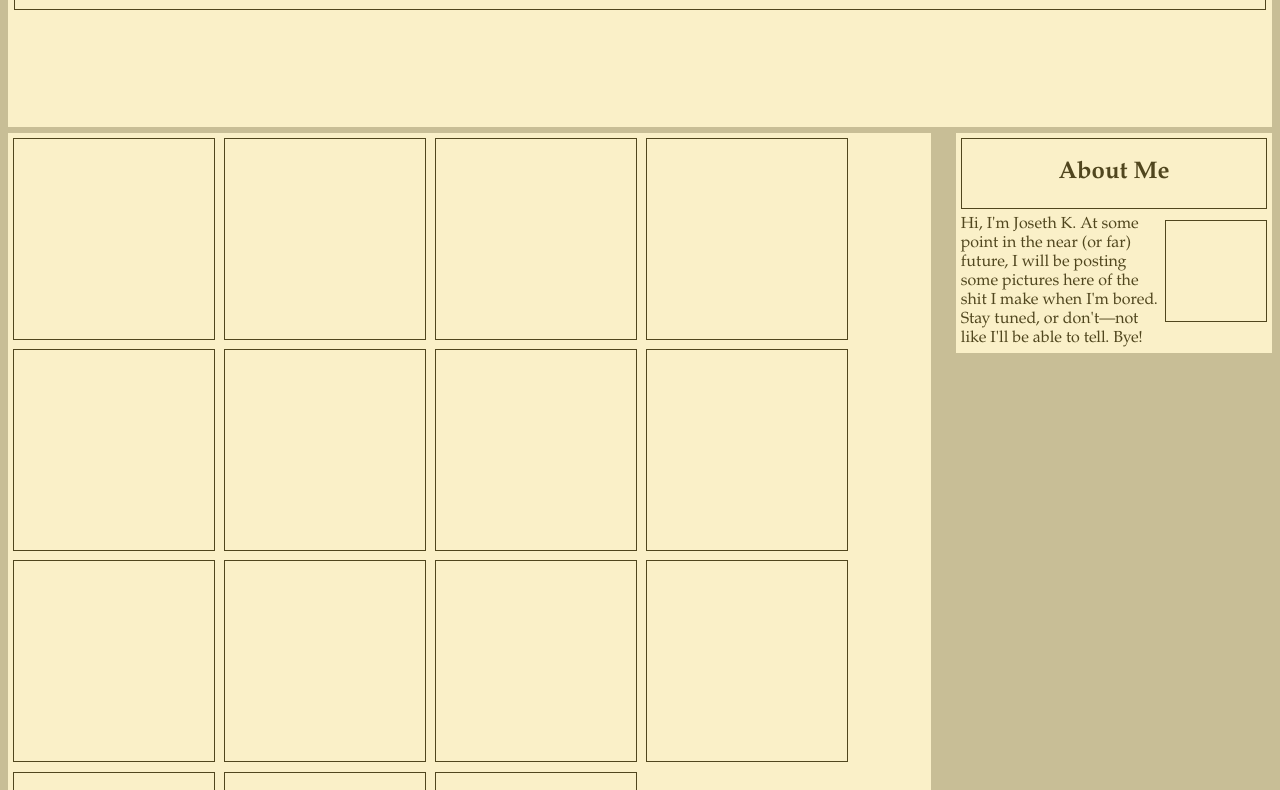
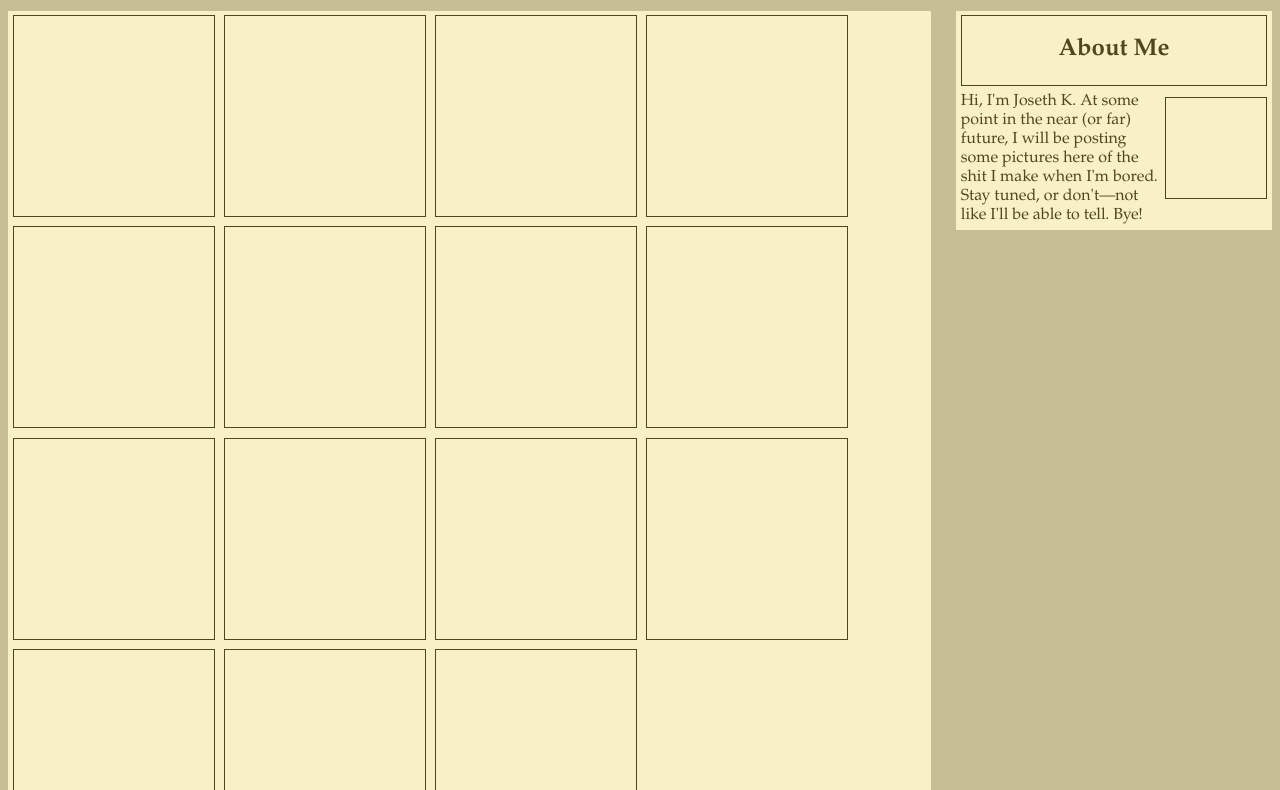
Before and after one commit to JosethK4398/JosethK4398.github.io, a plain HTML site: page index.html in a window 1280 px wide. Shown: the part 93-883 px from the top of the page. Drawn offline with Linux system fonts and the light colour scheme.

Commit message:
Update index.html

```diff
--- a/index.html
+++ b/index.html
@@ -61,16 +61,15 @@ p {
 
 #topbar {
 	background-color: rgb(250, 240, 200);
-	height: 200px;
 	/*padding: 10px;*/
+	margin-top: 0.5%
+	margin-bottom: 0.5%
 }
 
 #title {
 	text-align: center;
 	border: 1px solid rgb(80, 70, 30);
 	margin: 0.5%;
-	margin-top: 20px;
-	margin-bottom: 0.5%;
 
 }
 
```
